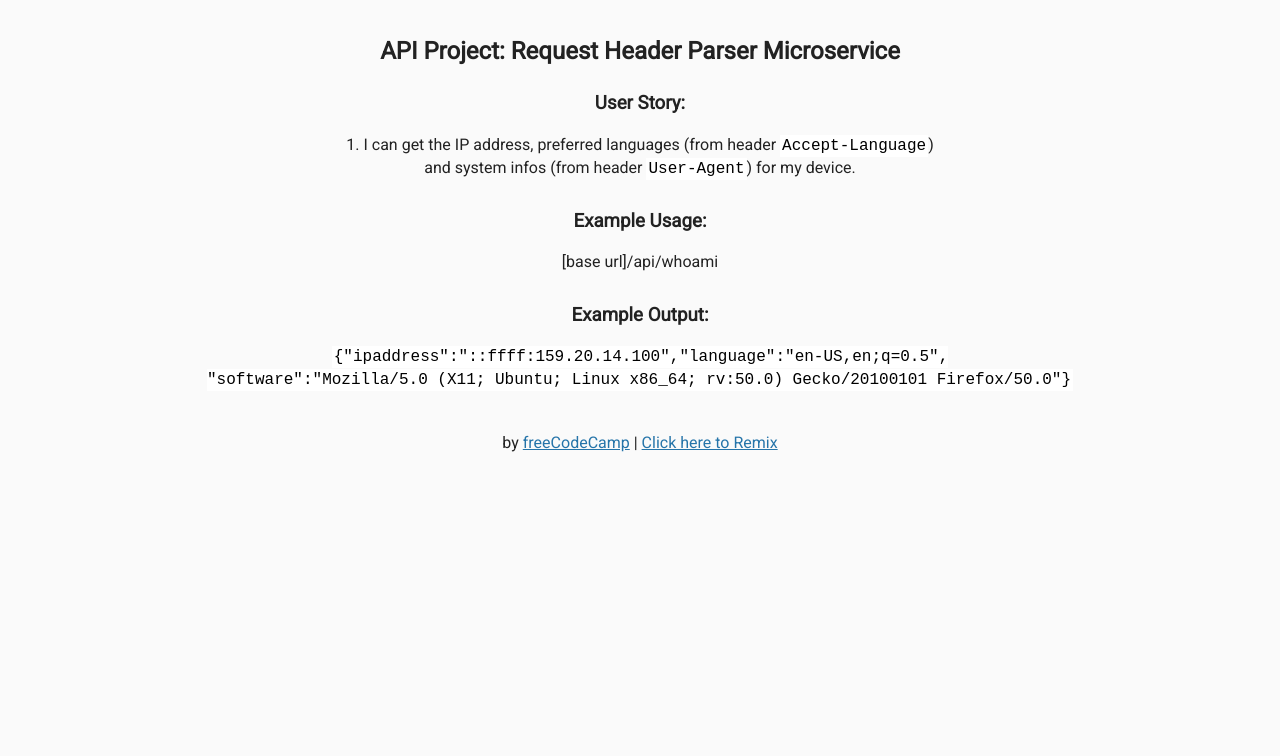
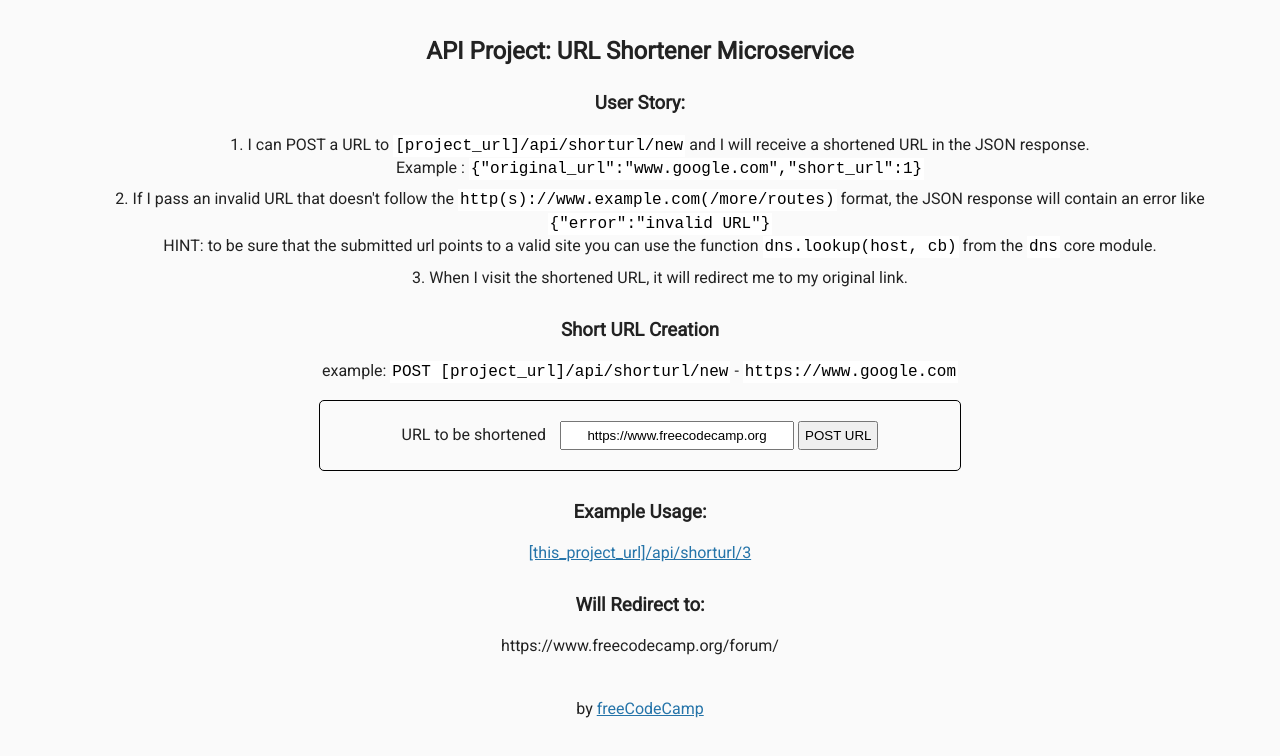
Before and after one commit to mugaber/API-Microsercives, a website: page public/index.html in a window 1280 px wide. Drawn offline with Linux system fonts and the light colour scheme.

Commit message:
URL shortener

```diff
--- a/public/index.html
+++ b/public/index.html
@@ -2,7 +2,7 @@
 
 <html>
   <head>
-    <title>Request Header Parser</title>
+    <title>URL Shortener</title>
     <link
       rel="shortcut icon"
       href="https://cdn.hyperdev.com/us-east-1%3A52a203ff-088b-420f-81be-45bf559d01b1%2Ffavicon.ico"
@@ -13,39 +13,59 @@
       rel="stylesheet"
       type="text/css"
     />
-    <link href="style.css" rel="stylesheet" type="text/css" />
+    <link href="/style.css" rel="stylesheet" type="text/css" />
   </head>
 
   <body>
     <div class="container">
-      <h2>API Project: Request Header Parser Microservice</h2>
+      <h2>API Project: URL Shortener Microservice</h2>
       <h3>User Story:</h3>
-      1. I can get the IP address, preferred languages (from header
-      <code>Accept-Language</code>)<br />
-      and system infos (from header <code>User-Agent</code>) for my device.
+      <ol>
+        <li>
+          I can POST a URL to <code>[project_url]/api/shorturl/new</code> and I
+          will receive a shortened URL in the JSON response.<br />Example :
+          <code>{"original_url":"www.google.com","short_url":1}</code>
+        </li>
+        <li>
+          If I pass an invalid URL that doesn't follow the
+          <code>http(s)://www.example.com(/more/routes)</code> format, the JSON
+          response will contain an error like
+          <code>{"error":"invalid URL"}</code><br />
+          HINT: to be sure that the submitted url points to a valid site you can
+          use the function <code>dns.lookup(host, cb)</code> from the
+          <code>dns</code> core module.
+        </li>
+        <li>
+          When I visit the shortened URL, it will redirect me to my original
+          link.
+        </li>
+      </ol>
 
+      <h3>Short URL Creation</h3>
+      <p>
+        example: <code>POST [project_url]/api/shorturl/new</code> -
+        <code>https://www.google.com</code>
+      </p>
+      <form action="api/shorturl/new" method="POST">
+        <label for="url_input">URL to be shortened</label>
+        <input
+          id="url_input"
+          type="text"
+          name="url"
+          value="https://www.freecodecamp.org"
+        />
+        <input type="submit" value="POST URL" />
+      </form>
       <h3>Example Usage:</h3>
-      <p>
-        [base url]/api/whoami
-      </p>
+      <a href="https://thread-paper.glitch.me/api/shorturl/3">
+        [this_project_url]/api/shorturl/3
+      </a>
 
-      <h3>Example Output:</h3>
-      <p>
-        <code
-          >{"ipaddress":"::ffff:159.20.14.100","language":"en-US,en;q=0.5",<br />"software":"Mozilla/5.0
-          (X11; Ubuntu; Linux x86_64; rv:50.0) Gecko/20100101
-          Firefox/50.0"}</code
-        >
-      </p>
+      <h3>Will Redirect to:</h3>
+      <p>https://www.freecodecamp.org/forum/</p>
     </div>
     <div class="footer">
-      <p>
-        by <a href="http://www.freecodecamp.com">freeCodeCamp</a> |
-        <a
-          href="https://hyperdev.com/#!/remix/FCC_API_header_bplate/8c449aa9-a80c-47ad-8142-8da90f658731"
-          >Click here to Remix</a
-        >
-      </p>
+      <p>by <a href="https://www.freecodecamp.org">freeCodeCamp</a></p>
     </div>
   </body>
 </html>
--- a/public/style.css
+++ b/public/style.css
@@ -33,7 +33,7 @@ code {
   background-color: #fff;
 }
 ol {
-  list-style-position: outside;
+  list-style-position: inside;
 }
 ul {
   list-style-type: none;
@@ -49,3 +49,24 @@ li {
 a {
   color: #2574a9;
 }
+
+form {
+  border: solid 1px black;
+  border-radius: 5px;
+  margin: 10px auto;
+  padding: 20px;
+  max-width: 600px;
+}
+
+label {
+  margin-right: 10px;
+}
+
+input {
+  padding: 5px;
+}
+
+input[type='text'] {
+  width: 220px;
+  text-align: center;
+}
```
Also changed, not shown: UrlModel.js (added, +9 -0 lines), index.js (+115 -7 lines).
